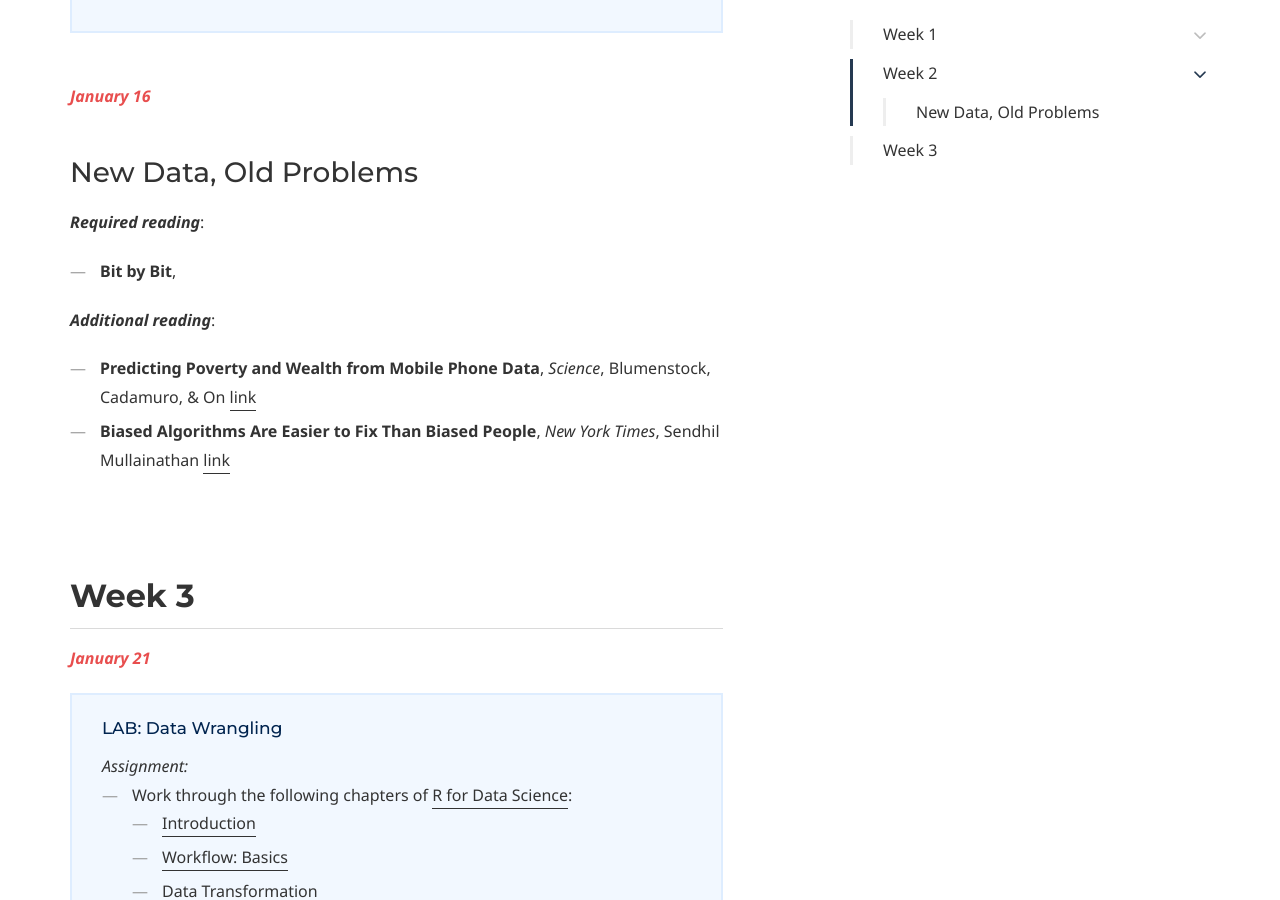
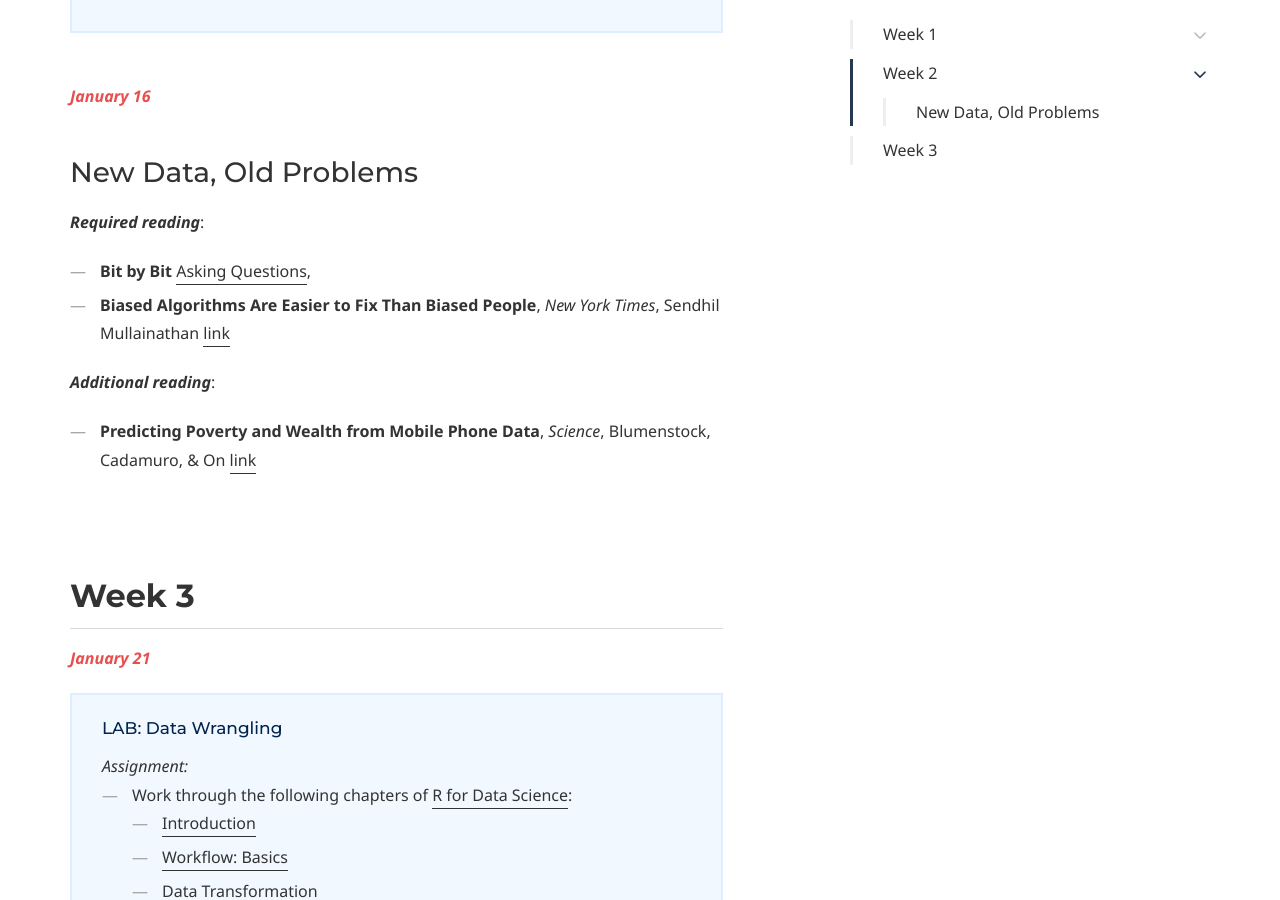
Before and after one commit to dssoc/dssoc.github.io, a Jekyll site: the page built from schedule.md, in a window 1280 px wide and 900 px high, scrolled down 1747 px. Built offline with Jekyll 4.4.1, drawn with Linux system fonts in a browser that asks for light colours; some web fonts are replaced.

Commit message:
update schedule

```diff
--- a/schedule.md
+++ b/schedule.md
@@ -25,7 +25,8 @@
 ### What is Data Science?
 
 ***Required reading***:
-- **Bit by Bit**, [Introduction](https://www.bitbybitbook.com/en/1st-ed/introduction/)
+- **Bit by Bit**, [Introduction](https://www.bitbybitbook.com/en/1st-ed/introduction/) & [Observing Behavior](https://www.bitbybitbook.com/en/1st-ed/observing-behavior/)
+<br/>
 
 ***Additional reading***:
 - **50 Years of Data Science**, Donoho [link](https://courses.csail.mit.edu/18.337/2015/docs/50YearsDataScience.pdf)
@@ -59,11 +60,12 @@
 ### New Data, Old Problems
 
 ***Required reading***:
-- **Bit by Bit**,
+- **Bit by Bit** [Asking Questions](https://www.bitbybitbook.com/en/1st-ed/asking-questions/),
+- **Biased Algorithms Are Easier to Fix Than Biased People**, *New York Times*, Sendhil Mullainathan [link](https://www.nytimes.com/2019/12/06/business/algorithm-bias-fix.html)
+<br/>
 
 ***Additional reading***:
 - **Predicting Poverty and Wealth from Mobile Phone Data**, *Science*, Blumenstock, Cadamuro, & On [link](https://science.sciencemag.org/content/350/6264/1073)
-- **Biased Algorithms Are Easier to Fix Than Biased People**, *New York Times*, Sendhil Mullainathan [link](https://www.nytimes.com/2019/12/06/business/algorithm-bias-fix.html)
 <br/><br/><br/>
 
 ## Week 3
```
